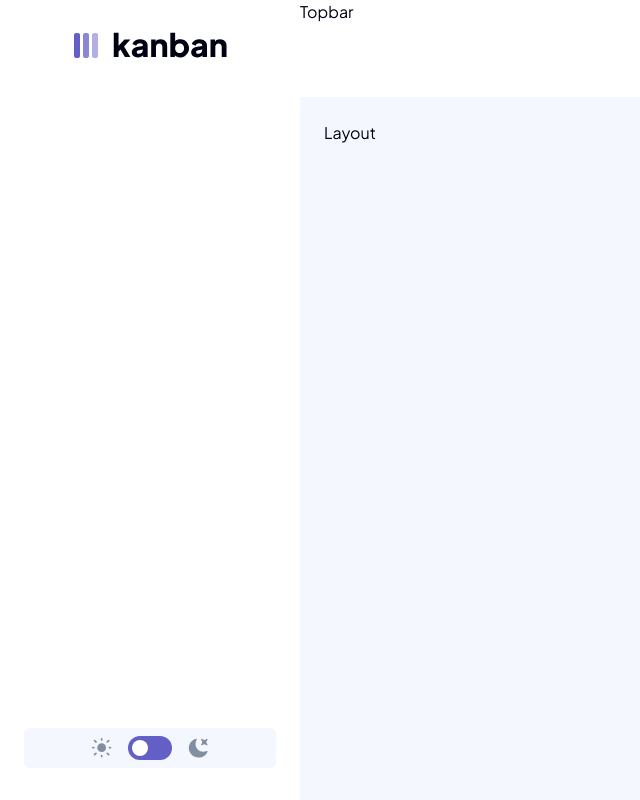
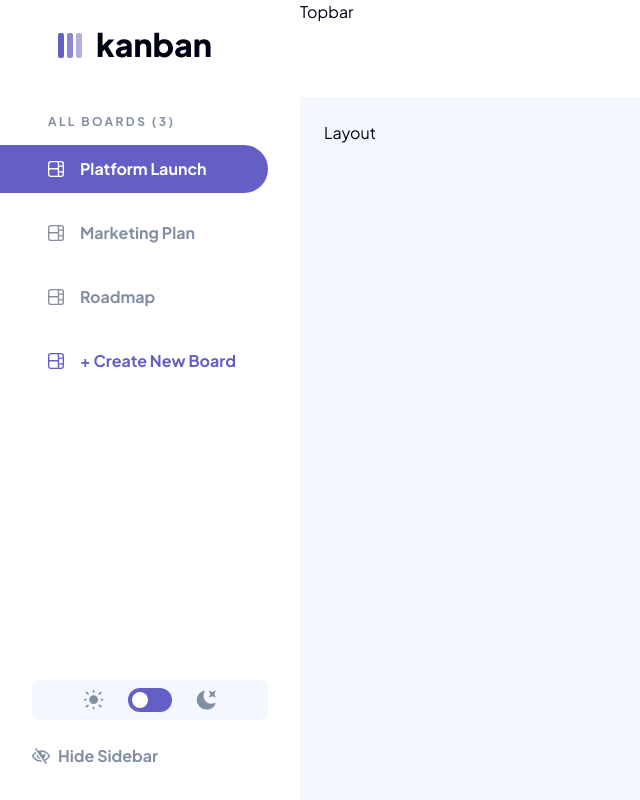
Before and after one commit to 0x-alx/kanban-app, a Vue app: page / in a window 1280 px wide. Shown: the whole page, without its empty margins (0-640 px from the left). Built offline with nearby package versions, Linux system fonts and the light colour scheme; the HTML template or start-up script is replaced by a standard one.

Commit message:
Add Sidebar components for board management and navigation

```diff
--- a/src/assets/main.css
+++ b/src/assets/main.css
@@ -12,8 +12,6 @@
 *::before,
 *::after {
     box-sizing: border-box;
-    margin: 0;
-    font-weight: normal;
 }
 
 html,
--- /dev/null
+++ b/src/components/Sidebar/BoardList.vue
@@ -0,0 +1,31 @@
+<script setup lang="ts">
+import BoardListItem from './BoardListItem.vue'
+import CreateBoardButton from './CreateBoardButton.vue'
+import data from '@/data.json'
+import { ref } from 'vue'
+
+// Initialize with the first board's id or 0 if no boards
+const selectedBoard = ref(data.boards[0]?.name ?? '')
+const boards = ref(data.boards)
+const onBoardClick = (name: string) => {
+    selectedBoard.value = name
+}
+</script>
+
+<template>
+    <div class="flex w-full flex-col gap-4 h-full mt-14">
+        <h1
+            class="uppercase text-gray text-xs leading-[var(--line-height-heading-s)] tracking-[var(--letter-spacing-heading-s)] font-bold ml-12"
+        >
+            ALL BOARDS ({{ boards.length }})
+        </h1>
+        <BoardListItem
+            v-for="board in boards"
+            :key="board.name"
+            :title="board.name"
+            :onClick="() => onBoardClick(board.name)"
+            :selected="selectedBoard === board.name"
+        />
+        <CreateBoardButton :title="'+ Create New Board'" />
+    </div>
+</template>
--- /dev/null
+++ b/src/components/Sidebar/BoardListItem.vue
@@ -0,0 +1,27 @@
+<script setup lang="ts">
+defineProps<{
+    title: string
+    selected: boolean
+    onClick: () => void
+}>()
+</script>
+
+<template>
+    <div
+        class="flex items-center gap-4 h-12 w-full rounded-r-full pl-12 cursor-pointer transition-colors"
+        :class="[
+            selected
+                ? 'bg-primary text-white'
+                : 'text-gray hover:bg-primary-light hover:text-primary',
+        ]"
+        @click="onClick"
+    >
+        <svg width="16" height="16" xmlns="http://www.w3.org/2000/svg">
+            <path
+                d="M0 2.889A2.889 2.889 0 0 1 2.889 0H13.11A2.889 2.889 0 0 1 16 2.889V13.11A2.888 2.888 0 0 1 13.111 16H2.89A2.889 2.889 0 0 1 0 13.111V2.89Zm1.333 5.555v4.667c0 .859.697 1.556 1.556 1.556h6.889V8.444H1.333Zm8.445-1.333V1.333h-6.89A1.556 1.556 0 0 0 1.334 2.89V7.11h8.445Zm4.889-1.333H11.11v4.444h3.556V5.778Zm0 5.778H11.11v3.11h2a1.556 1.556 0 0 0 1.556-1.555v-1.555Zm0-7.112V2.89a1.555 1.555 0 0 0-1.556-1.556h-2v3.111h3.556Z"
+                :fill="selected ? '#FFFFFF' : '#828FA3'"
+            />
+        </svg>
+        <h1 class="font-bold">{{ title }}</h1>
+    </div>
+</template>
--- /dev/null
+++ b/src/components/Sidebar/CreateBoardButton.vue
@@ -0,0 +1,27 @@
+<script setup lang="ts">
+import { ref } from 'vue'
+
+defineProps<{
+    title: string
+}>()
+const isOpen = ref(false)
+
+const onClick = () => {
+    isOpen.value = !isOpen.value
+}
+</script>
+
+<template>
+    <div
+        class="flex items-center gap-4 h-12 w-full rounded-r-full pl-12 cursor-pointer transition-colors text-primary"
+        @click="onClick"
+    >
+        <svg width="16" height="16" xmlns="http://www.w3.org/2000/svg">
+            <path
+                d="M0 2.889A2.889 2.889 0 0 1 2.889 0H13.11A2.889 2.889 0 0 1 16 2.889V13.11A2.888 2.888 0 0 1 13.111 16H2.89A2.889 2.889 0 0 1 0 13.111V2.89Zm1.333 5.555v4.667c0 .859.697 1.556 1.556 1.556h6.889V8.444H1.333Zm8.445-1.333V1.333h-6.89A1.556 1.556 0 0 0 1.334 2.89V7.11h8.445Zm4.889-1.333H11.11v4.444h3.556V5.778Zm0 5.778H11.11v3.11h2a1.556 1.556 0 0 0 1.556-1.555v-1.555Zm0-7.112V2.89a1.555 1.555 0 0 0-1.556-1.556h-2v3.111h3.556Z"
+                fill="#635fc7"
+            />
+        </svg>
+        <h1 class="font-bold">{{ title }}</h1>
+    </div>
+</template>
--- /dev/null
+++ b/src/components/Sidebar/HideSidebarButton.vue
@@ -0,0 +1,13 @@
+<script setup lang="ts">
+import { ref, watch } from 'vue'
+import { provide } from 'vue'
+</script>
+
+<template>
+    <button
+        class="flex items-center gap-2 text-heading-m text-gray hover:text-primary transition-colors font-bold cursor-pointer"
+    >
+        <img src="@/assets/icon-hide-sidebar.svg" />
+        <span>Hide Sidebar</span>
+    </button>
+</template>
--- a/src/components/Sidebar/Sidebar.vue
+++ b/src/components/Sidebar/Sidebar.vue
@@ -1,25 +1,26 @@
 <script setup lang="ts">
-import { watch, computed } from 'vue'
+import { watch, computed, inject } from 'vue'
 import ThemeToggle from '../ThemeToggle/ThemeToggle.vue'
 import { useTheme } from '@/utils/useTheme'
 import logoLight from '@/assets/logo-light.svg'
 import logoDark from '@/assets/logo-dark.svg'
-
+import BoardList from './BoardList.vue'
+import HideSidebarButton from './HideSidebarButton.vue'
 const { theme } = useTheme()
 
 // Use computed for reactive logo switching
 const currentLogo = computed(() => (theme.value === 'light' ? logoDark : logoLight))
-
-watch(theme, (newTheme) => {
-    console.log('Sidebar - Theme changed to:', newTheme)
-})
 </script>
 
 <template>
     <div
-        class="w-[261px] xl:w-[300px] flex flex-col items-center justify-between h-full bg-surface px-6 py-8"
+        class="w-[261px] xl:w-[300px] flex flex-col items-center justify-between h-full bg-surface pr-8 py-8"
     >
         <img :src="currentLogo" alt="logo" />
+        <BoardList />
         <ThemeToggle />
+        <div class="flex w-full flex-col gap-4 pl-8 mt-6">
+            <HideSidebarButton />
+        </div>
     </div>
 </template>
--- a/src/components/ThemeToggle/ThemeToggle.vue
+++ b/src/components/ThemeToggle/ThemeToggle.vue
@@ -12,8 +12,9 @@ onMounted(() => {
 </script>
 
 <template>
+    <div class="pl-8 w-full">
         <div class="flex items-center justify-center w-full bg-background rounded-md">
-        <div class="flex items-center gap-4 p-2">
+            <div class="flex items-center gap-6 p-2">
                 <!-- Sun icon -->
                 <img :src="sunIcon" alt="light mode" class="w-5 h-5" />
 
@@ -33,4 +34,5 @@ onMounted(() => {
                 <img :src="moonIcon" alt="dark mode" class="w-5 h-5" />
             </div>
         </div>
+    </div>
 </template>
```
Lines whose indentation alone changed are shown as unchanged.
